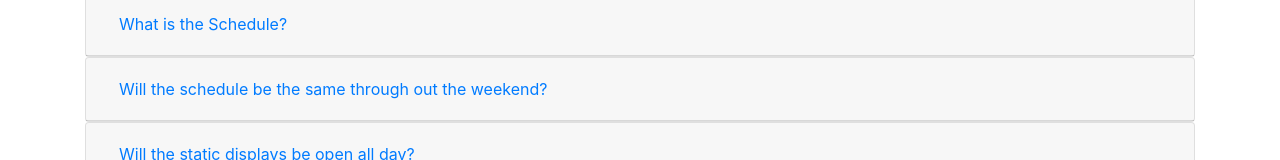
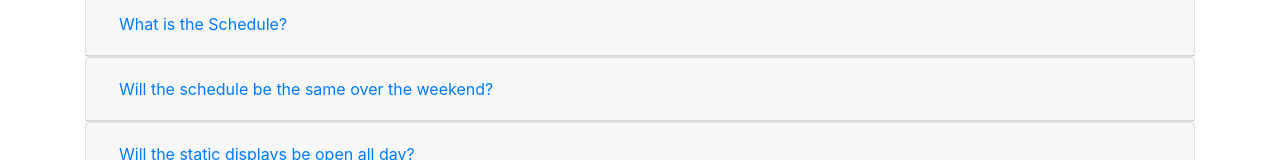
Before and after one commit to 22arw/airshow, an Angular app: page /faqs in a window 1280 px wide. Shown: the part 738-898 px from the top of the page. Built offline with nearby package versions, Linux system fonts and the light colour scheme.

Commit message:
added word-wrap to accordian on faq page

```diff
--- a/src/app/faq/faq.component.html
+++ b/src/app/faq/faq.component.html
@@ -59,7 +59,7 @@
           <div class="card-header" id="headingFour">
             <h5 class="mb-0">
               <button class="btn btn-link collapsed" data-toggle="collapse" data-target="#collapseFour" aria-expanded="false" aria-controls="collapseFour">
-                Will the schedule be the same through out the weekend?
+                Will the schedule be the same over the weekend?
               </button>
             </h5>
           </div>
@@ -115,7 +115,6 @@
                 </div>
               </div>
             </div>
-
       </div>
     </div>
   </div>
--- a/src/app/faq/faq.component.scss
+++ b/src/app/faq/faq.component.scss
@@ -21,3 +21,7 @@
         color: white;
     }
 }
+
+.btn {
+    white-space: normal;
+}
```
